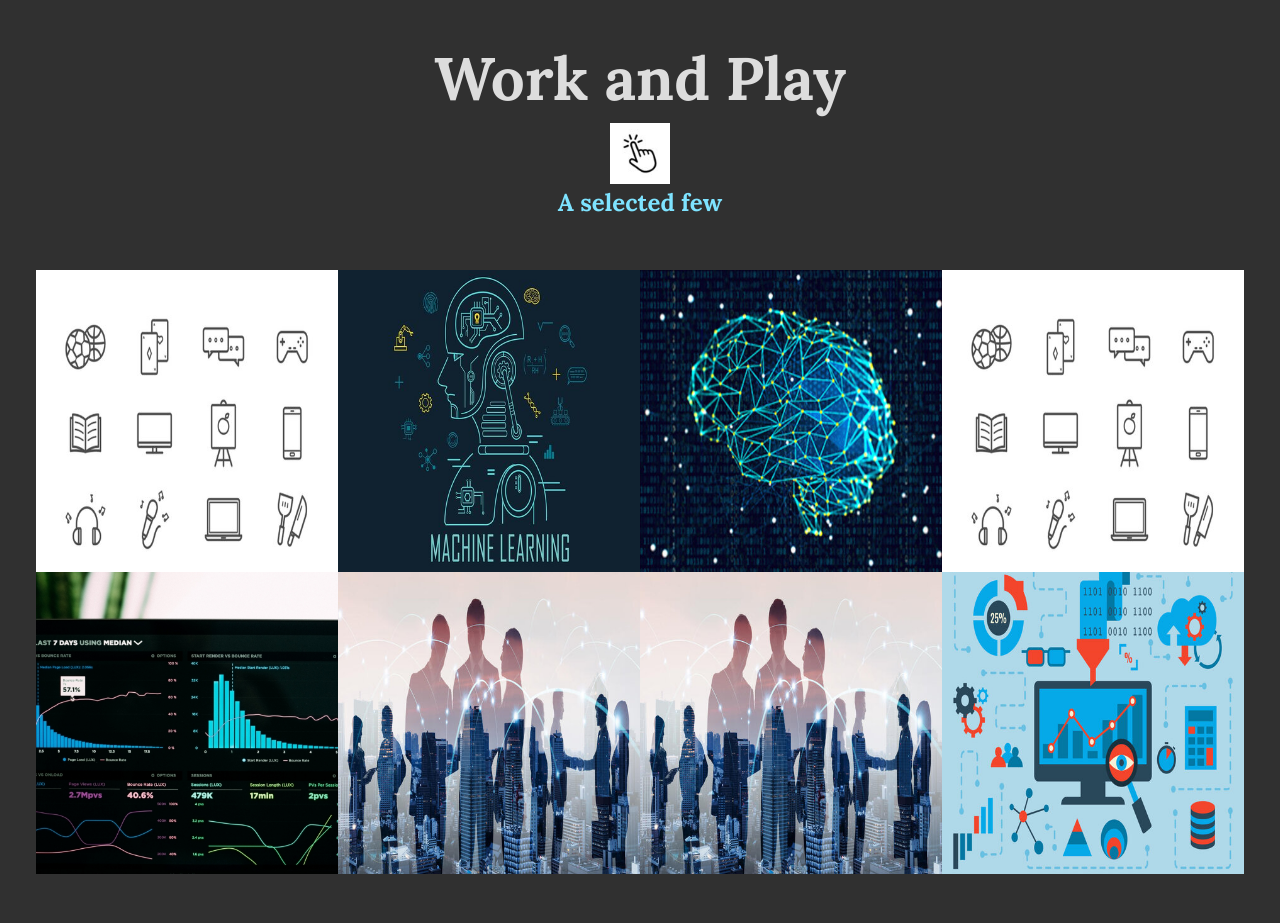
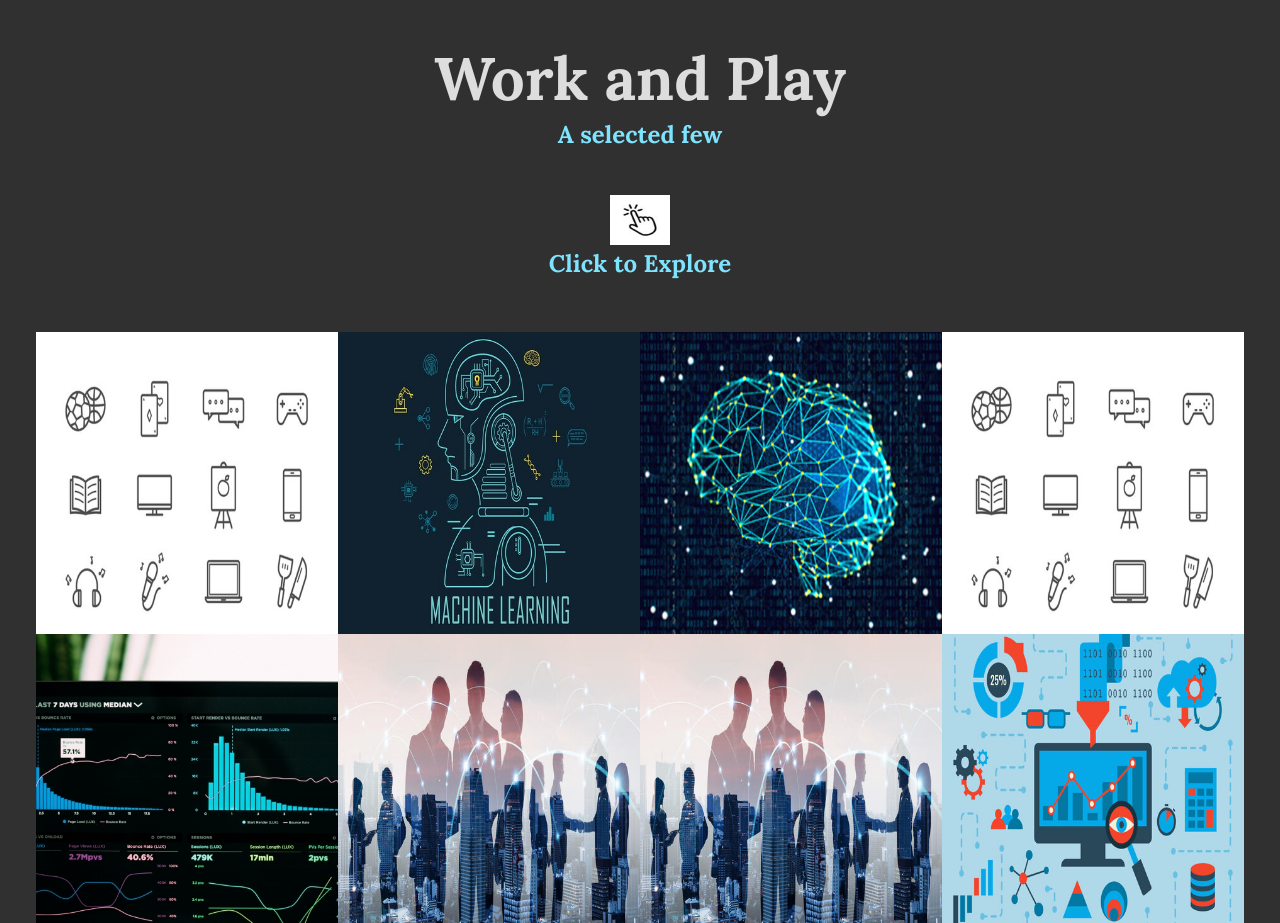
Before and after one commit to ckdarko/ckdarko.github.io, a plain HTML site: page index.html in a window 1280 px wide. Shown: the part 3080-4003 px from the top of the page. Drawn offline with nearby package versions, Linux system fonts and the light colour scheme.

Commit message:
Add files via upload

```diff
--- a/index.html
+++ b/index.html
@@ -93,8 +93,9 @@
         <!-- Task/Activities -->
         <section class="my-work" id="work">
             <h2 class="section__title section__title--work">Work and Play</h2>
-            <img src="img/click.jpg" alt="" class="center">
-            <p class="section__subtitle section__subtitle--work">A selected few</p>
+            <h3 class="section__subtitle section__subtitle--work">A selected few</h3>
+            <img src="img/click.jpg" alt="" class="center" width="1000" height="50">
+            <p class="section__subtitle section__subtitle--work">Click to Explore</p>
 
             <div class="portfolio">
 
```
